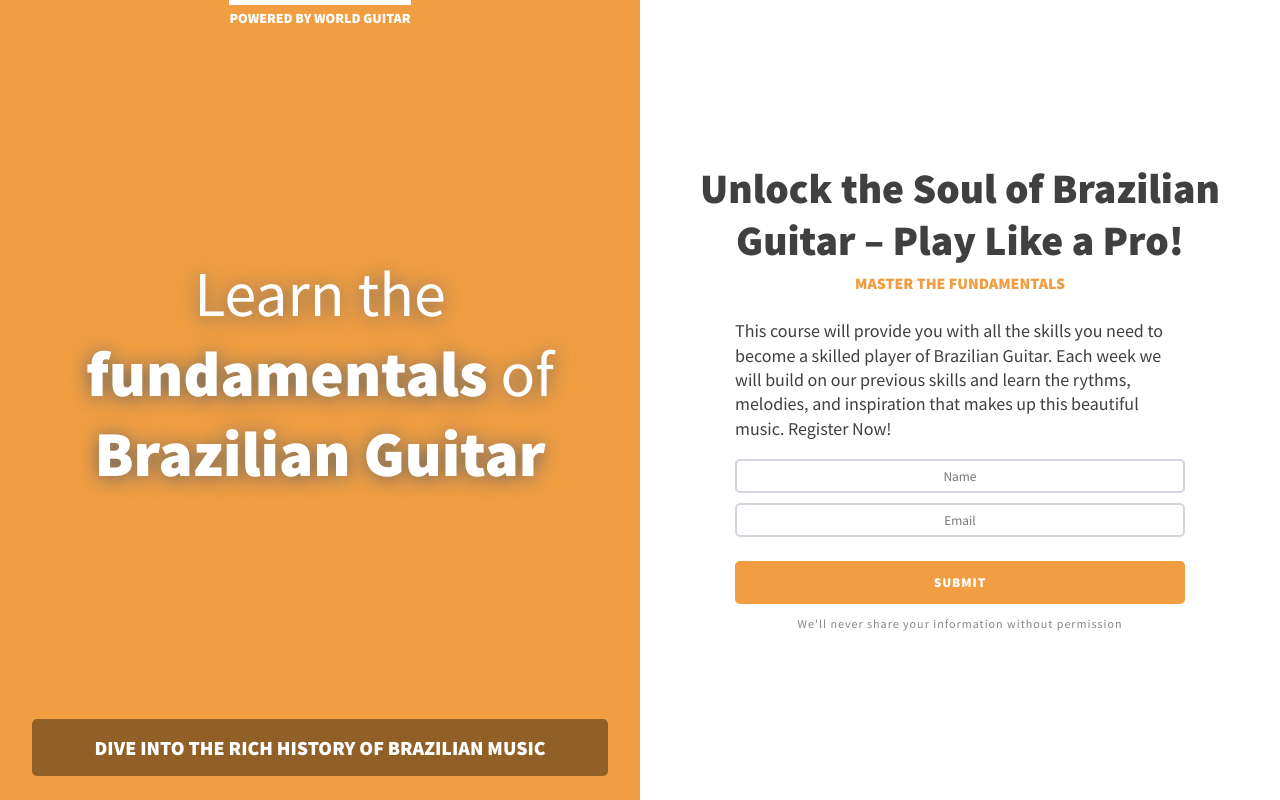
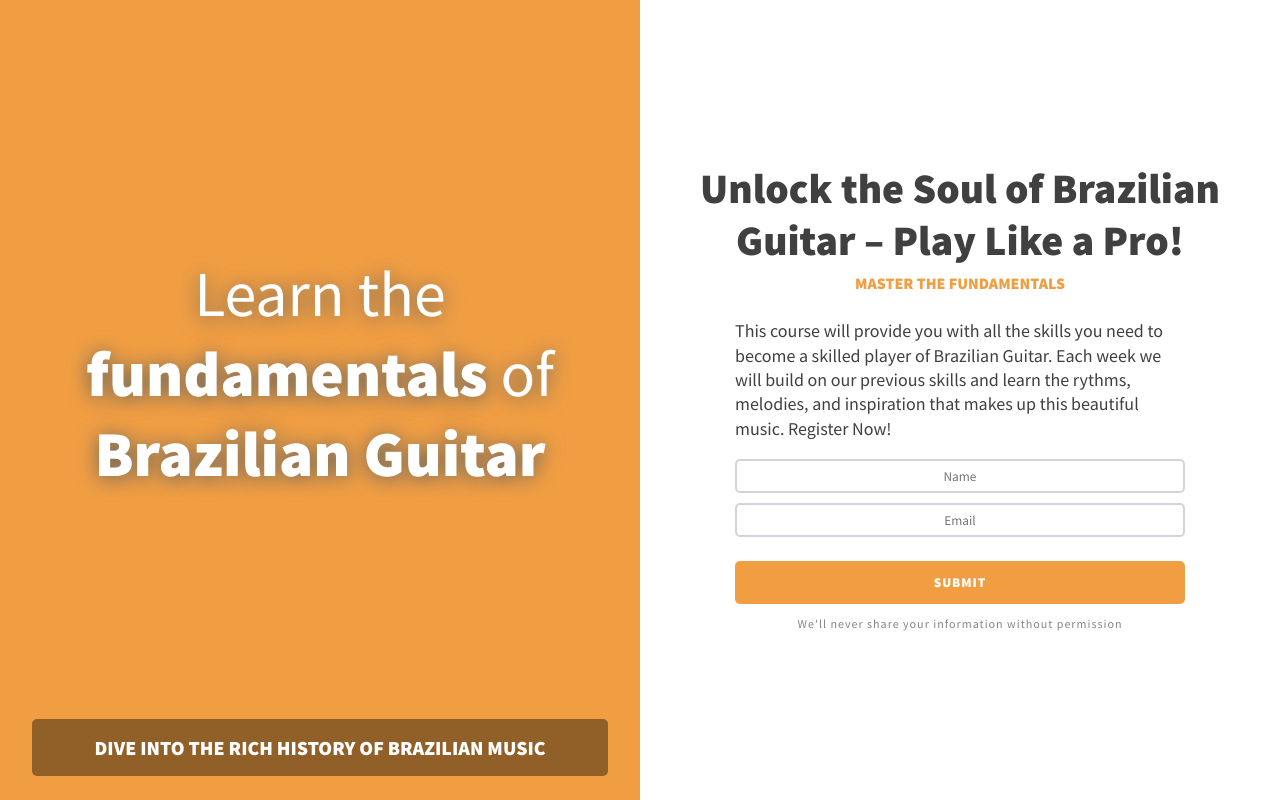
Before and after one commit to williamira/responsive-splash-page, a website built with Vite: page index.html in a window 1280 px wide. Built offline with nearby package versions, Linux system fonts and the light colour scheme; files whose address does not match are found by name.

Commit message:
Changed text colour
Changed the text colour on the top-text class

```diff
--- a/styles.css
+++ b/styles.css
@@ -56,6 +56,7 @@ p {
     border-top: 5px solid;
     order: -1;
     margin: 0 auto;
+    color: #f19e43;
 }
 
 .fine-print {
```
